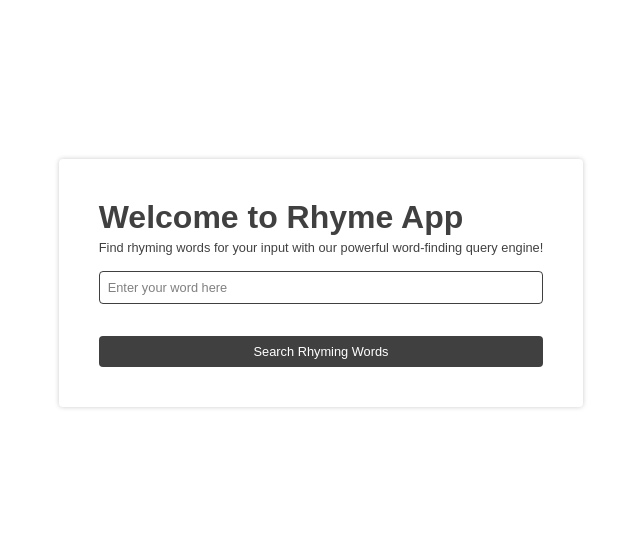
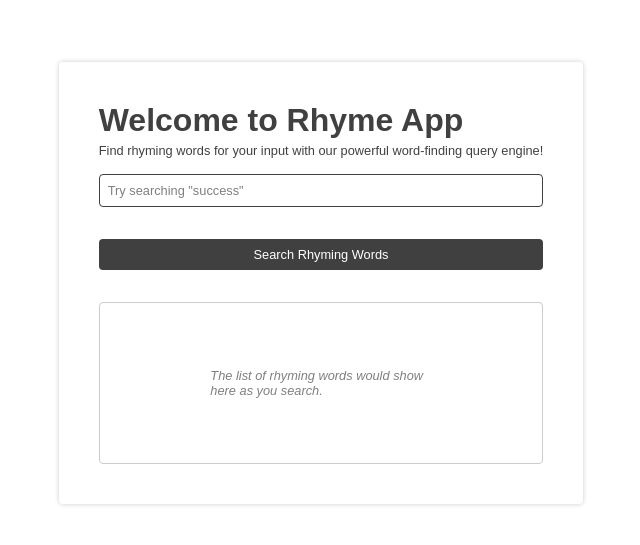
Before and after one commit to vinaysharma14/react-js-developer-quiz, a React (Create React App) app in the folder assignment-5/: page / in a window 1280 px wide. Shown: the part 117-662 px from the top of the page, without its empty margins (319-959 px from the left). Built offline with nearby package versions, Linux system fonts and the light colour scheme.

Commit message:
feature: displayed list of rhyming words in assignment #5

```diff
--- a/assignment-5/src/app/index.tsx
+++ b/assignment-5/src/app/index.tsx
@@ -1,6 +1,6 @@
 import './styles.scss';
 
-import { Greetings, WordInputForm } from 'components';
+import { Greetings, WordInputForm, RhymingWordsList } from 'components';
 
 export const App = () => {
   return (
@@ -11,6 +11,8 @@ export const App = () => {
       />
 
       <WordInputForm />
+
+      <RhymingWordsList />
     </div>
   );
 };
--- /dev/null
+++ b/assignment-5/src/components/RhymingWordsList/index.tsx
@@ -0,0 +1,39 @@
+import { FC, useMemo } from 'react';
+import { RootState } from 'store';
+import { useSelector } from 'react-redux';
+
+import './styles.scss';
+
+type RhymingWordProps = {
+  word?: string;
+};
+
+const RhymingWord: FC<RhymingWordProps> = ({ word }) => (
+  <div className='word-container'>{word ? <p>{word}</p> : <div />}</div>
+);
+
+export const RhymingWordsList = () => {
+  const {
+    rhymingWords,
+    fetchingRhymingWords,
+    rhymingWordsFetchError: err,
+  } = useSelector(({ rhymingWordsReducer }: RootState) => rhymingWordsReducer);
+
+  const render = useMemo(() => {
+    if (fetchingRhymingWords) {
+      return [...Array(20)].map(() => <RhymingWord />);
+    }
+
+    if (rhymingWords.length) {
+      return rhymingWords.map((word) => <RhymingWord word={word} />);
+    }
+
+    return (
+      <i className={err ? 'error' : ''}>
+        {err || 'The list of rhyming words would show here as you search.'}
+      </i>
+    );
+  }, [err, rhymingWords, fetchingRhymingWords]);
+
+  return <div className='rhyming-words-list-container'>{render}</div>;
+};
--- /dev/null
+++ b/assignment-5/src/components/RhymingWordsList/styles.scss
@@ -0,0 +1,69 @@
+@import '../../styles/mixin.scss';
+
+@keyframes fadeOut {
+  0% {
+    opacity: 1;
+  }
+
+  100% {
+    opacity: 0.5;
+    visibility: hidden;
+  }
+}
+
+.error {
+  color: red !important;
+}
+
+.rhyming-words-list-container {
+  @include borderRadius();
+
+  height: 10rem;
+  overflow: scroll;
+  margin-top: 2rem;
+  position: relative;
+  border: 1px solid #ccc;
+
+  i {
+    margin: 0;
+    top: 50%;
+    left: 50%;
+    position: absolute;
+    color: var(--placeholder-color);
+    transform: translate(-50%, -50%);
+  }
+
+  p {
+    margin: 0;
+    margin-bottom: 1rem;
+
+    &:last-child {
+      margin-bottom: 0;
+    }
+  }
+
+  .word-container {
+    @include flexCenter();
+
+    height: 2rem;
+    margin: 0 2rem;
+    border-bottom: 1px solid #ccc;
+
+    div {
+      width: 80%;
+      height: 0.8rem;
+      background-color: #ddd;
+      animation: fadeOut 0.75s ease-in-out 0.25s infinite alternate both;
+    }
+
+    &:nth-child(2n) {
+      div {
+        background-color: #eee;
+      }
+    }
+
+    &:last-child {
+      border-bottom: 0;
+    }
+  }
+}
--- a/assignment-5/src/components/WordInputForm/index.tsx
+++ b/assignment-5/src/components/WordInputForm/index.tsx
@@ -43,7 +43,7 @@ export const WordInputForm: FC = () => {
           minLength: CONSTANTS.minUserWordInputLength,
           maxLength: CONSTANTS.maxUserWordInputLength,
         })}
-        placeholder='Enter your word here'
+        placeholder='Try searching "success"'
         error={errors.word?.type as FormErrorType | undefined}
       />
 
--- a/assignment-5/src/components/index.ts
+++ b/assignment-5/src/components/index.ts
@@ -1,2 +1,3 @@
 export * from './Greetings';
 export * from './WordInputForm';
+export * from './RhymingWordsList';
--- a/assignment-5/src/errors/index.ts
+++ b/assignment-5/src/errors/index.ts
@@ -18,6 +18,6 @@ export type FormErrorMessageType = typeof FORM_ERRORS[FieldNameType][FormErrorTy
 // =============================== API Errors =============================== //
 
 export const API_ERRORS = {
-  noResult: 'No rhyming words could be found, please try a different word',
+  noResult: 'No rhyming words could be found, please try a different word.',
   tryAgain: 'We are facing some technical issues at the moment. Please try again later.',
 } as const;
--- a/assignment-5/src/styles/global.scss
+++ b/assignment-5/src/styles/global.scss
@@ -11,7 +11,11 @@ body {
   -webkit-font-smoothing: antialiased;
 }
 
-p,
-h1 {
+* {
   color: var(--primary-color);
 }
+
+p,
+i {
+  font-size: 0.8rem;
+}
```
